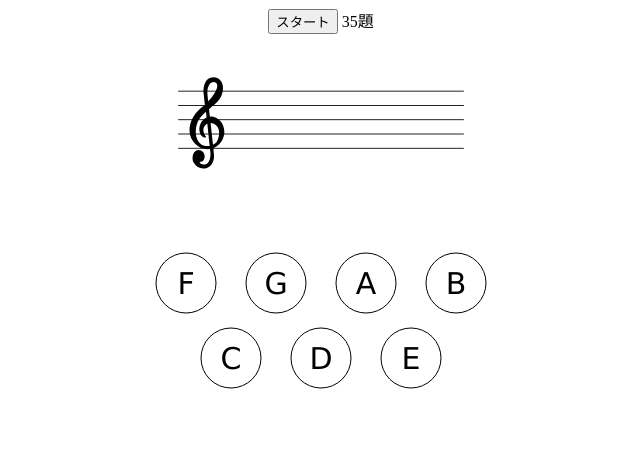
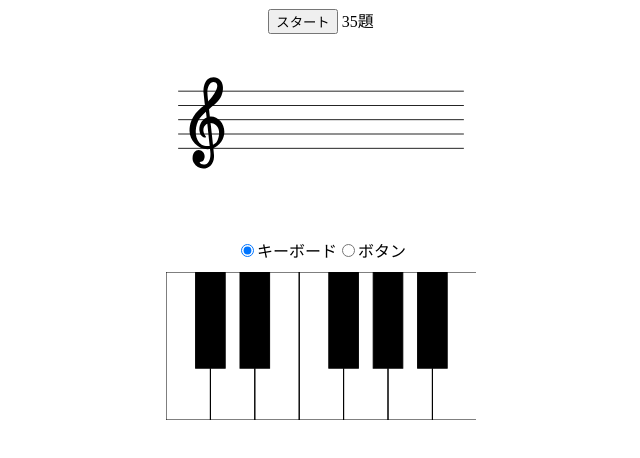
Before and after one commit to kamojun/musicnotes, a React app: page / in a window 1280 px wide. Shown: the top 458 px of the page, without its empty margins (319-959 px from the left). Built offline with nearby package versions, Linux system fonts and the light colour scheme.

Commit message:
uiセレクタ実装、円形のkeyPanel実装

```diff
--- a/src/component/keyboard.jsx
+++ b/src/component/keyboard.jsx
@@ -1,60 +1,67 @@
 import React from 'react';
 
 // クリックされた時に何をするかは知らないキーボード
-export default function KeyBoard({onClick, keyNums}){
+export default function KeyBoard({ onClick, keyNums }) {
   const mag = 3.7;
   const whitesizes = {
-    width: 12*mag,
-    height: 40*mag,
+    width: 12 * mag,
+    height: 40 * mag,
   }
   const blacksizes = {
-    offset: 8*mag,
-    width: 8*mag,
-    height: 26*mag,
+    offset: 8 * mag,
+    width: 8 * mag,
+    height: 26 * mag,
     whiteWidth: whitesizes.width,
   }
   const keysize = {
-    width: whitesizes.width*7*keyNums.length,
+    width: whitesizes.width * 7 * keyNums.length,
     height: whitesizes.height,
   }
-  return(<div style={{display: "inline-block", width:"100%"}}>
+  return (<div style={{ display: "inline-block", width: "100%" }}>
     <svg {...keysize}>
       {keyNums.map((octaveMidi, j) =>
         <g key={j} onClick={onClick}>
-          <WhiteKeys x={keysize.width*j} {...{octaveMidi, ...whitesizes}}/>
-          <BlackKeys x={keysize.width*j} {...{octaveMidi, ...blacksizes}}/>
+          <WhiteKeys x={keysize.width * j} {...{ octaveMidi, ...whitesizes }} />
+          <BlackKeys x={keysize.width * j} {...{ octaveMidi, ...blacksizes }} />
         </g>
       )}
     </svg>
   </div>)
 }
 
-function PianoKey(props){
-  const {midi, color, ...others} = props;
-  return(
-    <rect
-      {...others}
-      className="pianokey"
-      data-midi={midi}
-      y="0" fill={color==="white" ? "none" : "black"} stroke="black" strokeWidth="1"
-    />
-  )
-}
-function WhiteKeys({x, width, height, octaveMidi}){
-  const whiteKeyMidi = [0,2,4,5,7,9,11]
-  const position = [0,1,2,3,4,5,6]
-  return(
+function PianoKey(props) {
+  const { midi, color, ...others } = props;
+  return (
     <g>
-      {position.map((p, i)=><PianoKey key={i} color="white" midi={whiteKeyMidi[i]+octaveMidi} {...{width, height}} x={x+p*width}/>)}
+      {/* 黒鍵をおくときに、下に白い長方形を置いて、透かしても下の白鍵の境界が見えないようにする。 */}
+      {color !== "black" ? null : <rect
+        {...others}
+        y="0" fill='white'
+      />}
+      <rect
+        {...others}
+        className="pianokey"
+        data-midi={midi}
+        y="0" fill={color === "white" ? "none" : "black"} stroke="black" strokeWidth="1"
+      />
     </g>
   )
 }
-function BlackKeys({x, width, height, octaveMidi, offset, whiteWidth}){
-  const blackKeyMIDI = [1,3,6,8,10]
-  const position = [0,1,3,4,5]
-  return(
+function WhiteKeys({ x, width, height, octaveMidi }) {
+  const whiteKeyMidi = [0, 2, 4, 5, 7, 9, 11]
+  const position = [0, 1, 2, 3, 4, 5, 6]
+  return (
     <g>
-      {position.map((p, i)=><PianoKey key={i} color="black" midi={blackKeyMIDI[i]+octaveMidi} {...{width, height}} x={x+p*whiteWidth+offset}/>)}
+      {position.map((p, i) => <PianoKey key={i} color="white" midi={whiteKeyMidi[i] + octaveMidi} {...{ width, height }} x={x + p * width} />)}
     </g>
   )
 }
+function BlackKeys({ x, width, height, octaveMidi, offset, whiteWidth }) {
+  const blackKeyMIDI = [1, 3, 6, 8, 10]
+  const position = [0, 1, 3, 4, 5]
+  return (
+    <g>
+      {position.map((p, i) => <PianoKey key={i} color="black" midi={blackKeyMIDI[i] + octaveMidi} {...{ width, height }} x={x + p * whiteWidth + offset} />)}
+    </g>
+  )
+}
--- a/src/component/keypanel.jsx
+++ b/src/component/keypanel.jsx
@@ -1,29 +1,59 @@
 import React from 'react';
 
-// クリックされた時に何をするかは知らないキーボード
-export default function KeyPanel({onClick}){
-  const mag = 3
-  const radius = 10*mag
-  const interval = {x: 30*mag, y:25*mag}
-  const margin = 5*mag
-  const width = interval.x*3+radius*2+margin*2
-  const height = interval.y+radius*2+margin*2
-  const fontSize = 10*mag
-  return(<div style={{display: "inline-block", width:"100%"}}>
-    <svg {...{width, height}}>
-      <g transform={`translate(${margin},${margin})`} onClick={onClick}>
-        {[[5,"F"],[7,"G"],[9,"A"],[11,"B"]].map(([midi, name],i) => <PanelKey fontSize={fontSize} key={i} midi={midi} r={radius} y={radius} x={radius+i*interval.x}>{name}</PanelKey>)}
-        {[[0,"C"],[2,"D"],[4,"E"]].map(([midi,name],i) => <PanelKey fontSize={fontSize} key={i} midi={midi} r={radius} y={radius+interval.y} x={radius+(i+0.5)*interval.x}>{name}</PanelKey>)}
+// svg自体の大きさ、子要素の原点、子要素のonClickを指定する
+const OnClickSVG = ({ width, height, origin, onClick, children }) => (
+  <div style={{ display: "inline-block", width: "100%" }}>
+    <svg {...{ width, height }}>
+      <g transform={`translate(${origin.x}, ${origin.y})`} onClick={onClick}>
+        {children}
       </g>
     </svg>
-  </div>)
+  </div>
+)
+
+const [width, height] = [300, 220]
+const origin = { x: 150, y: 110 }
+const [fontsize, radius] = [30, 30]
+const KeyCircle = ({ onClick }) => (
+  <OnClickSVG {...{ width, height, origin }} onClick={onClick}>
+    {[[0, "C"], [2, "D"], [4, "E"], [5, "F"], [7, "G"], [9, "A"], [11, "B"]].map(([midi, name], i) =>
+      <PanelKey
+        fontSize={fontsize} key={i}
+        midi={midi} r={radius}
+        y="-80" x="0" arg={360 * i / 7}
+      >{name}</PanelKey>
+    )}
+  </OnClickSVG>
+)
+
+// クリックされた時に何をするかは知らないキーボード
+const KeyPanel = ({ onClick }) => {
+  const mag = 3
+  const radius = 10 * mag
+  const interval = { x: 30 * mag, y: 25 * mag }
+  const origin = { x: 5 * mag, y: 5 * mag }
+  const width = interval.x * 3 + radius * 2 + padding * 2
+  const height = interval.y + radius * 2 + padding * 2
+  const fontSize = 10 * mag
+  return (
+    <OnClickSVG {...{ width, height, origin, onClick }}>
+      {[[5, "F"], [7, "G"], [9, "A"], [11, "B"]].map(([midi, name], i) =>
+        <PanelKey fontSize={fontSize} key={i} midi={midi} r={radius} y={radius} x={radius + i * interval.x}>{name}</PanelKey>)
+      }
+      {[[0, "C"], [2, "D"], [4, "E"]].map(([midi, name], i) =>
+        <PanelKey fontSize={fontSize} key={i} midi={midi} r={radius} y={radius + interval.y} x={radius + (i + 0.5) * interval.x}>{name}</PanelKey>)
+      }
+    </OnClickSVG>
+  )
 }
 
-function PanelKey(props){
-  const {midi, x, y, fontSize, children, ...others} = props;
-  return(
-    <g transform={`translate(${x}, ${y})`}>
+function PanelKey(props) {
+  const { midi, x, y, arg, fontSize, children, ...others } = props;
+  const transform = `rotate(${arg || 0}) translate(${x || 0}, ${y || 0})`
+  return (
+    <g transform={transform}>
       <text
+        transform={`rotate(${-arg || 0})`}
         textAnchor="middle"
         dominantBaseline="central"
         fontSize={fontSize}
@@ -39,3 +69,5 @@ function PanelKey(props){
     </g>
   )
 }
+
+export default KeyCircle
--- a/src/component/uiselector.jsx
+++ b/src/component/uiselector.jsx
@@ -1,8 +1,15 @@
 import React from 'react';
 
-const UISelector = ({children}) => (
+const UISelector = ({ childlist, children, onClick, index }) => (
   <div>
-    {children}
+    {childlist.map((child, i) =>
+      <label key={i}>
+        <input type="radio" name="ui" onClick={onClick} value={i} defaultChecked={i === index} />
+        {child}
+      </label>)}
+    <div style={{ margin: 10 }}>
+      {children[index]}
+    </div>
   </div>
 )
 
--- a/src/container/keypanel.jsx
+++ b/src/container/keypanel.jsx
@@ -1,9 +1,9 @@
 import { connect } from 'react-redux'
-import KeyPanel from '../component/keypanel.jsx'
+import KeyCircle from '../component/keypanel.jsx'
 
 // クリックされたら、REPLYというアクションを送るようにしたもの
 function mapDispatchToProps(dispatch) {
-  return { onClick: e=>dispatch({type: "REPLY", response: e.target.dataset.midi})}
+  return { onClick: e => dispatch({ type: "REPLY", response: e.target.dataset.midi }) }
 }
 
-export default connect(null, mapDispatchToProps)(KeyPanel) // こうすると、propsにはdispatchのみ入る。なぜだか。
+export default connect(null, mapDispatchToProps)(KeyCircle) // こうすると、propsにはdispatchのみ入る。なぜだか。
--- /dev/null
+++ b/src/container/uiselector.jsx
@@ -0,0 +1,13 @@
+import { connect } from 'react-redux'
+import UISelector from '../component/uiselector.jsx'
+
+// クリックされたら、REPLYというアクションを送るようにしたもの
+function mapDispatchToProps(dispatch) {
+  return { onClick: e => dispatch({ type: "SWITCH_UI", selection: e.target.value }) }
+}
+
+function mapStateToProps({ ui: { index } }) {
+  return { index }
+}
+
+export default connect(mapStateToProps, mapDispatchToProps)(UISelector) // こうすると、propsにはdispatchのみ入る。なぜだか。
--- a/src/index.html
+++ b/src/index.html
@@ -1,13 +1,16 @@
 <!DOCTYPE html>
 <html lang="ja">
+
   <head>
     <meta charset="UTF-8">
-    <meta name="viewport" content="width=device-width" >
+    <meta name="viewport" content="width=device-width">
     <title></title>
   </head>
+
   <body>
     <div id="main">
       <div id="app"></div>
     </div>
   </body>
+
 </html>
--- a/src/index.jsx
+++ b/src/index.jsx
@@ -1,22 +1,22 @@
 import './style.css'
 import React from 'react'
-import {render} from 'react-dom'
+import { render } from 'react-dom'
 
-import {createStore, applyMiddleware, compose} from 'redux'
-import {Provider} from 'react-redux'
+import { createStore, applyMiddleware, compose } from 'redux'
+import { Provider } from 'react-redux'
 import reducer from './reducer'
 
 import KeyBoard from './container/keyboard'
 import Timer from './container/timer2'
 import Notes from './container/notes'
 import KeyPanel from './container/keypanel'
-import UISelector from './component/uiselector.jsx'
+import UISelector from './container/uiselector.jsx'
 
-function stopTimer({dispatch, getState}) {
+function stopTimer({ dispatch, getState }) {
   return next => action => {
     next(action)   // とりあえず正規のreducerを呼び出す
-    if(getState().question.hasJustFinished){   // その結果問題が終了した時
-      dispatch({type: "STOP"})          // STOPアクション
+    if (getState().question.hasJustFinished) {   // その結果問題が終了した時
+      dispatch({ type: "STOP" })          // STOPアクション
     }
   }
 }
@@ -26,13 +26,13 @@ const store = createStore(reducer, composeEnhancers(applyMiddleware(stopTimer)))
 
 render(
   <Provider store={store}>
-    <Timer defaultText="35題"/>
+    <Timer defaultText="35題" />
     <Notes />
-    <UISelector>
-      {/* <KeyBoard keyNums={[0]}/> */}
+    <UISelector childlist={['キーボード', 'ボタン']}>
+      <KeyBoard keyNums={[0]} />
       <KeyPanel />
     </UISelector>
   </Provider>,
   document.getElementById('app')
 )
-document.getElementById("timer").addEventListener("click", ()=>{window.location.href="#Notes"})
+document.getElementById("timer").addEventListener("click", () => { window.location.href = "#Notes" })
--- a/src/reducer/index.js
+++ b/src/reducer/index.js
@@ -1,5 +1,6 @@
-import {combineReducers} from 'redux'
+import { combineReducers } from 'redux'
 import question from './question.js'
 import timer from './timer.js'
+import ui from './ui.js'
 
-export default combineReducers({question, timer})
+export default combineReducers({ question, timer, ui })
--- /dev/null
+++ b/src/reducer/ui.js
@@ -0,0 +1,9 @@
+const defaultState = {
+  index: 0
+}
+
+export default (state = defaultState, action) => {
+  return (
+    action.type === "SWITCH_UI" ? { index: +action.selection } : state
+  )
+}
```
Also changed, not shown: src/svg/test2.svg (added). Lines whose indentation alone changed are shown as unchanged.
